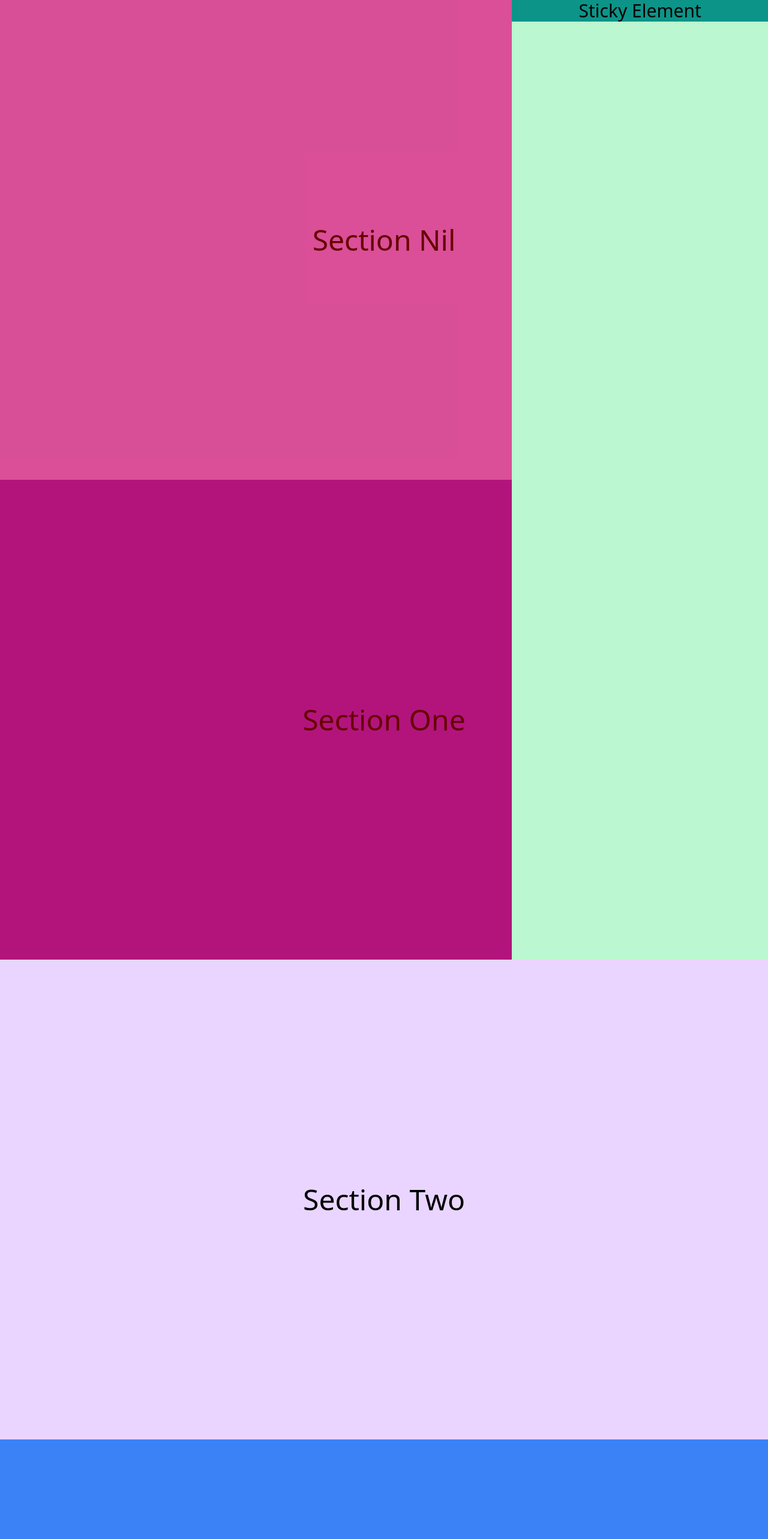
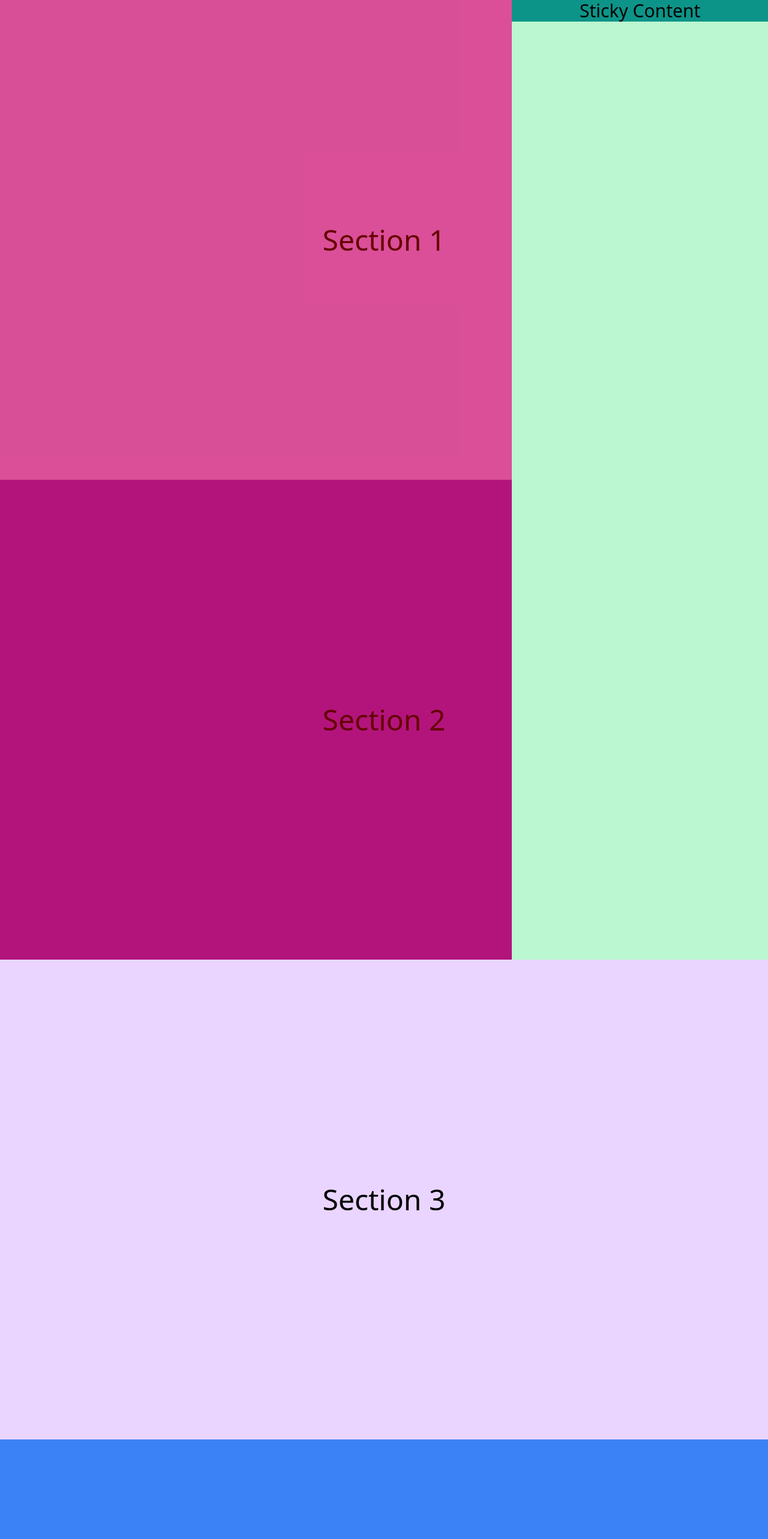
Before and after one commit to abruptpause/red-template-nextjs, a Next.js app: page / in a window 1280 px wide. Shown: the top 2566 px of the page at 60% size. Built offline with nearby package versions, Linux system fonts and the light colour scheme; a web font is replaced by a local one.

Commit message:
scrollable section in mockup (2)

```diff
--- a/pages/index.js
+++ b/pages/index.js
@@ -2,34 +2,30 @@
 
 const Home = () => (
   <main>
-
-    <div>
-
-      <div className='absolute top-0 left-0 grid grid-cols-3 w-full' style={{ backgroundColor: 'rgba(255, 0, 0, 0.4)', height: '200vh' }}>
+    <div className="relative">
+      <div className='absolute top-0 left-0 grid grid-cols-3 w-full h-full' style={{ backgroundColor: 'rgba(255, 0, 0, 0.4)' }}>
         <div className='bg-green-200 col-span-1 col-start-3'>
           <div className='top-0 right-0 sticky flex bg-teal-600 items-center justify-center'>
-            <h1 className='text-center text-3xl capitalize'>sticky element</h1>
+            <h1 className='text-center text-3xl capitalize'>sticky content</h1>
           </div>
         </div>
       </div>
 
       <section className='flex items-center justify-center min-h-screen bg-purple-400'>
-        <h1 className='text-center text-5xl capitalize'>section nil</h1>
+        <h1 className='text-center text-5xl capitalize'>section 1</h1>
       </section>
 
       <section className='flex items-center justify-center min-h-screen bg-purple-700'>
-        <h1 className='text-center text-5xl capitalize'>section one</h1>
+        <h1 className='text-center text-5xl capitalize'>section 2</h1>
       </section>
-
     </div>
 
-
     <section className='relative flex items-center justify-center min-h-screen bg-purple-200'>
-      <h1 className='text-center text-5xl capitalize'>section two</h1>
+      <h1 className='text-center text-5xl capitalize'>section 3</h1>
     </section>
 
     <section className='relative flex items-center justify-center min-h-screen bg-blue-500'>
-      <h1 className='text-center text-5xl capitalize'>section three</h1>
+      <h1 className='text-center text-5xl capitalize'>section 4</h1>
     </section>
   </main>
 )
```
